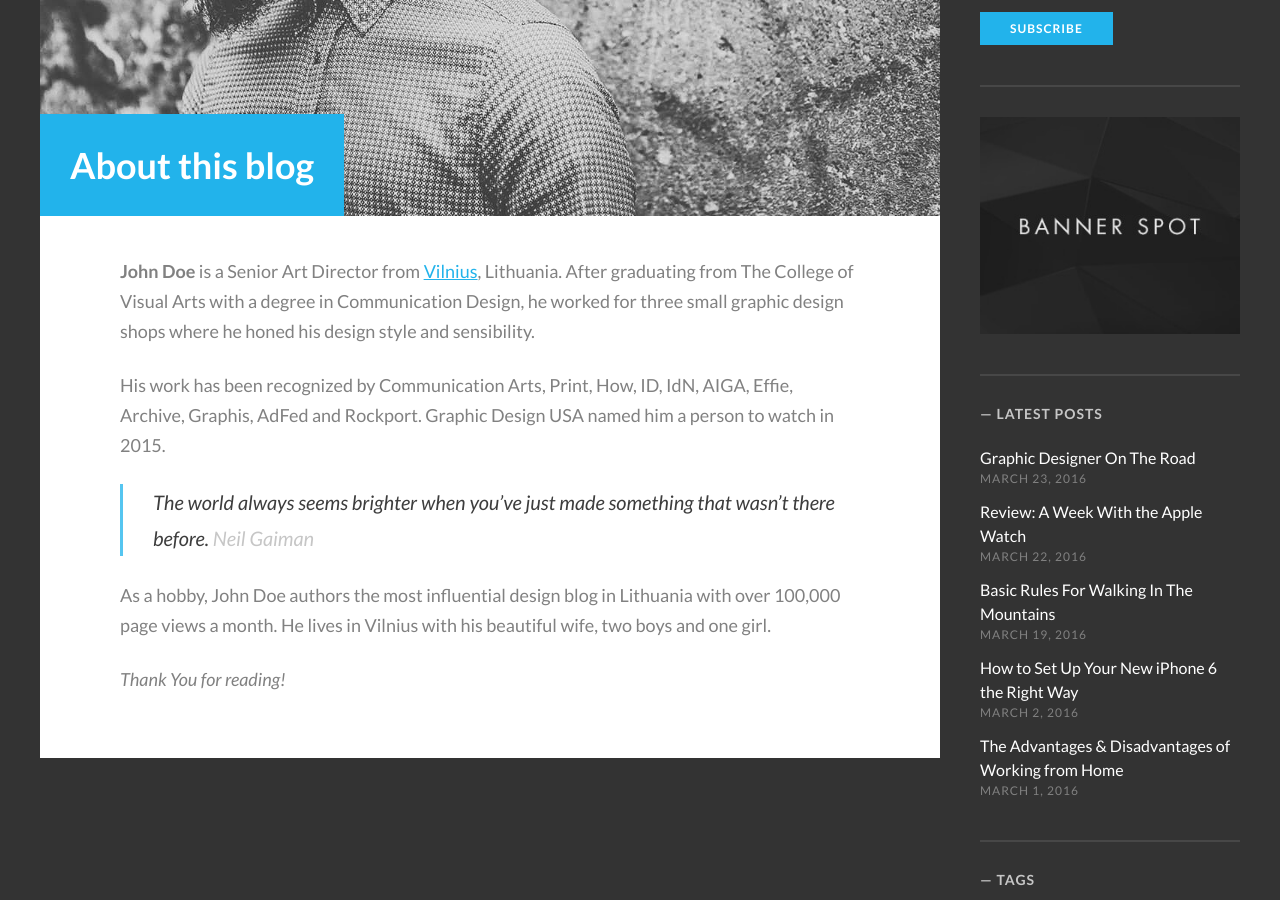
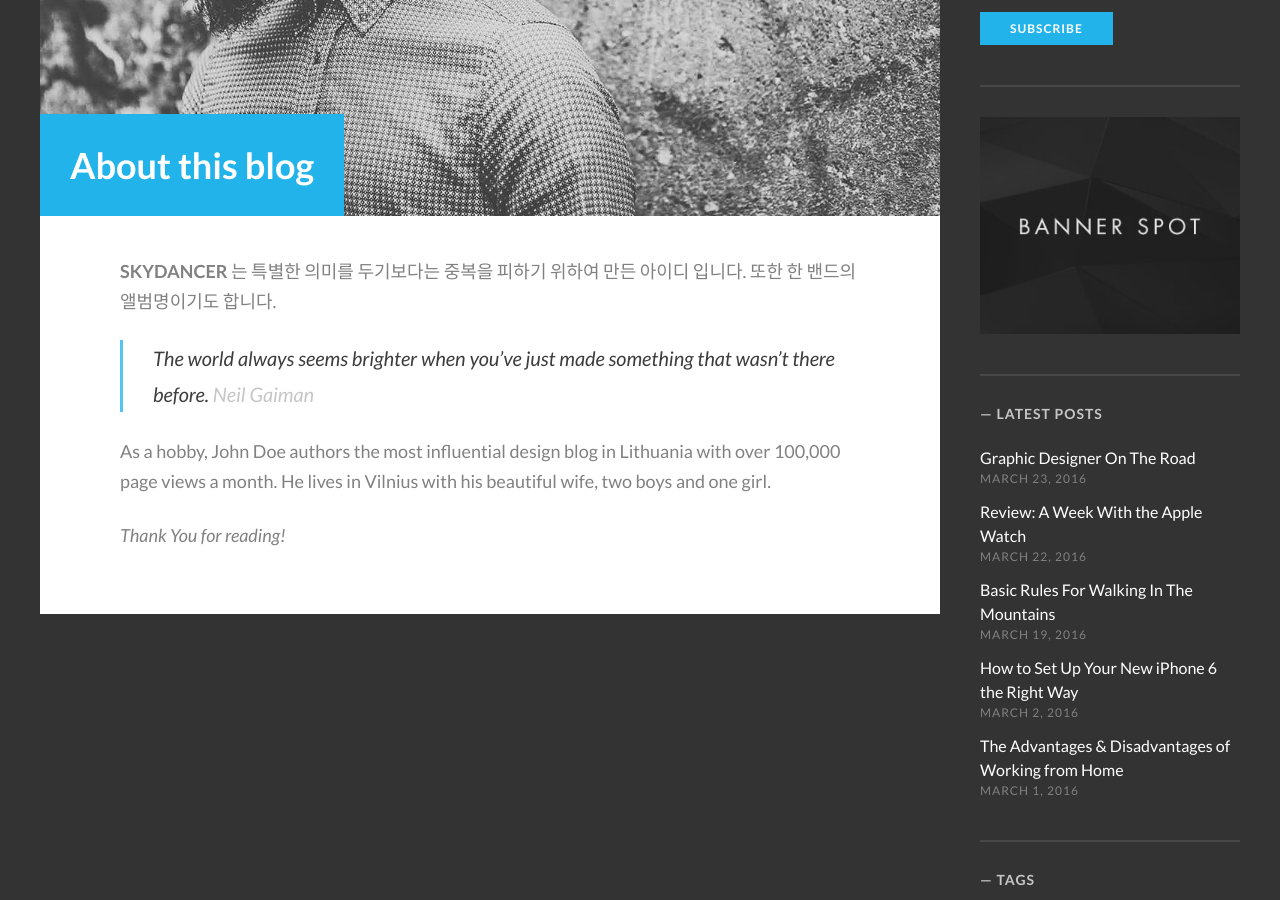
Before and after one commit to morgul71/morgul71.github.io, a Jekyll site: the page built from about.md, in a window 1280 px wide and 900 px high, scrolled down 627 px. Built offline with Jekyll 4.4.1, drawn with Linux system fonts in a browser that asks for light colours; some web fonts are replaced.

Commit message:
Update about.md

```diff
--- a/about.md
+++ b/about.md
@@ -5,9 +5,7 @@ description: An optional about page for BlogInn Jekyll theme
 banner_image: aboutPage.jpg
 ---
 
-**John Doe** is a Senior Art Director from [Vilnius](https://en.wikipedia.org/wiki/Vilnius), Lithuania. After graduating from The College of Visual Arts with a degree in Communication Design, he worked for three small graphic design shops where he honed his design style and sensibility.
-
-His work has been recognized by Communication Arts, Print, How, ID, IdN, AIGA, Effie, Archive, Graphis, AdFed and Rockport. Graphic Design USA named him a person to watch in 2015.
+**SKYDANCER** 는 특별한 의미를 두기보다는 중복을 피하기 위하여 만든 아이디 입니다. 또한 한 밴드의 앨범명이기도 합니다.
 
 >The world always seems brighter when you’ve just made something that wasn’t there before. <cite>Neil Gaiman</cite>
 
```
